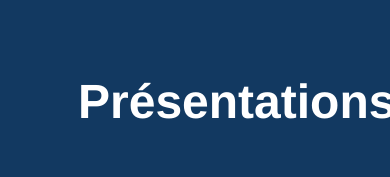
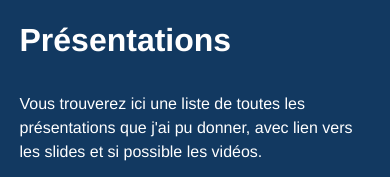
Before and after one commit to pixelastic/talks.pixelastic.com, a plain HTML site: page index.html in a window 390 px wide. Shown: the top 177 px of the page. Drawn offline with Linux system fonts and the light colour scheme.

Commit message:
feat(rwd): Add small screen rendering.

```diff
--- a/style.css
+++ b/style.css
@@ -20,10 +20,22 @@
 
 body {
   padding-top:40px;
-  padding-right:20%;
-  padding-left:20%;
+  padding-right:15%;
+  padding-left:15%;
   -webkit-text-size-adjust: 100%;
       -ms-text-size-adjust: 100%;
+}
+
+@media (max-width: 40em) {
+  html {
+    font-size: 16px;
+  }
+  body {
+    padding:5%;
+  }
+  h1 {
+    margin-top:0;
+  }
 }
 
 /* No `:visited` state is required by default (browsers will use `a`) */
```
